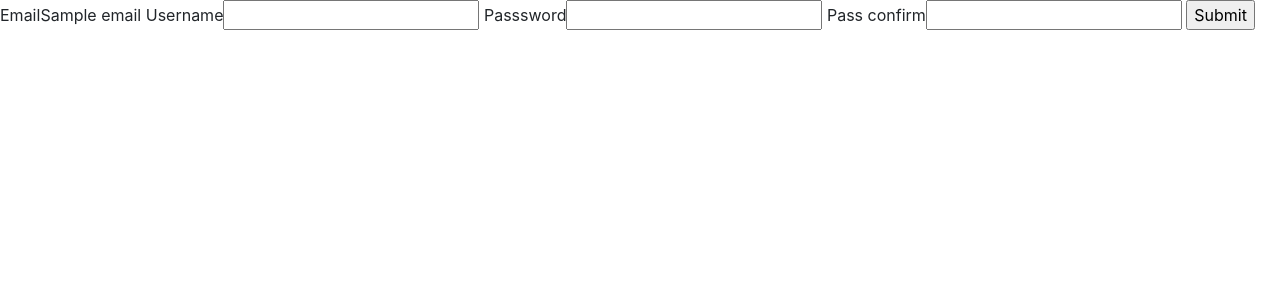
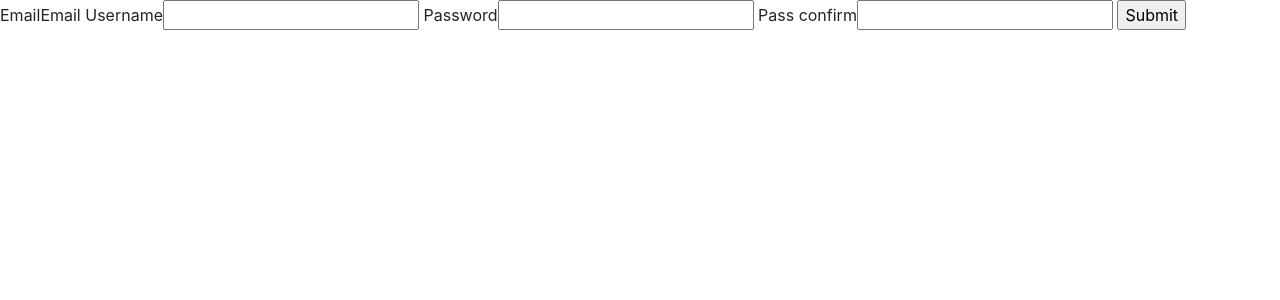
Before and after one commit to gauravc6/malarianet, a Python web app: template malarianet/templates/register.html in a window 1280 px wide. Shown: the top 300 px of the page. Run offline with Jinja, Linux system fonts and the light colour scheme; the template is opened without the code that fills it: most values are stand-ins (such as "Sample title", 1, 10 or a date in 2020); form fields are guessed from the names that the template uses; some libraries are stand-ins or nearby versions.

Commit message:
Minor changes

```diff
--- a/malarianet/predict/model_handler.py
+++ b/malarianet/predict/model_handler.py
@@ -1,7 +1,7 @@
-import cv2
+#import cv2
 import numpy as np
 from PIL import Image
-from keras.models import load_model
+#from keras.models import load_model
 
 def preprocess(image):
     #return preprocessed Image
--- a/malarianet/predict/views.py
+++ b/malarianet/predict/views.py
@@ -15,5 +15,9 @@ def upload():
 
 @predict.route('/result',methods=['GET','POST'])
 def result():
-    result = final_predict(upload.image)
+    if upload.image:
+        result = final_predict(upload.image)
+    else:
+        redirect(url_for('predict.upload'))
+
     render_template('result.html',result=result)
--- a/malarianet/templates/register.html
+++ b/malarianet/templates/register.html
@@ -1,9 +1,9 @@
 {%extends "base.html"%}
 {% block content %}
 <form method="post">
-  {{form.email.label}}{{from.email.label()}}
+  {{form.email.label}}{{form.email.label()}}
   {{form.username.label}}{{form.username()}}
-  {{form.passsword.label}}{{form.password()}}
+  {{form.password.label}}{{form.password()}}
   {{form.pass_confirm.label}}{{form.pass_confirm()}}
   {{form.submit()}}
 </form>
```
